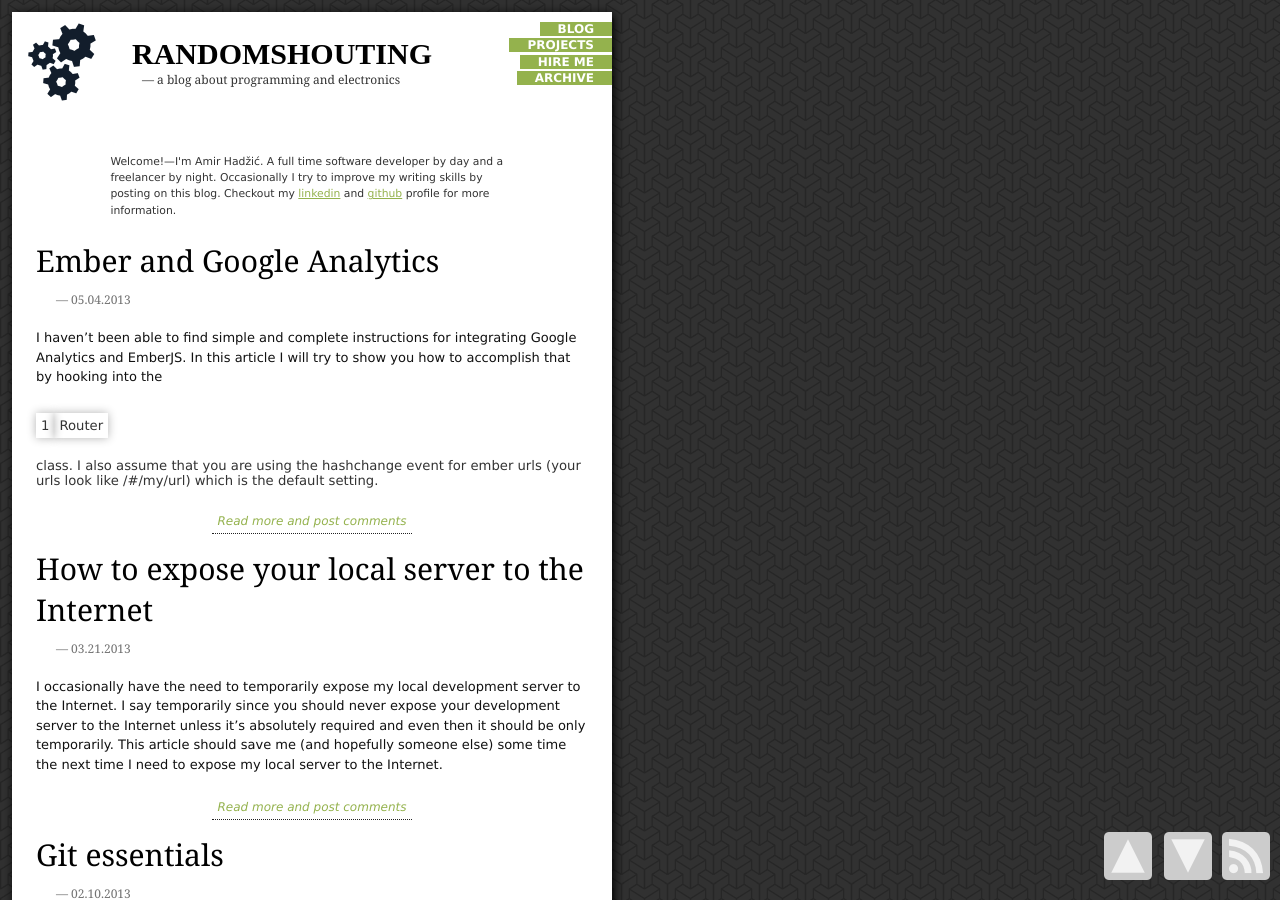
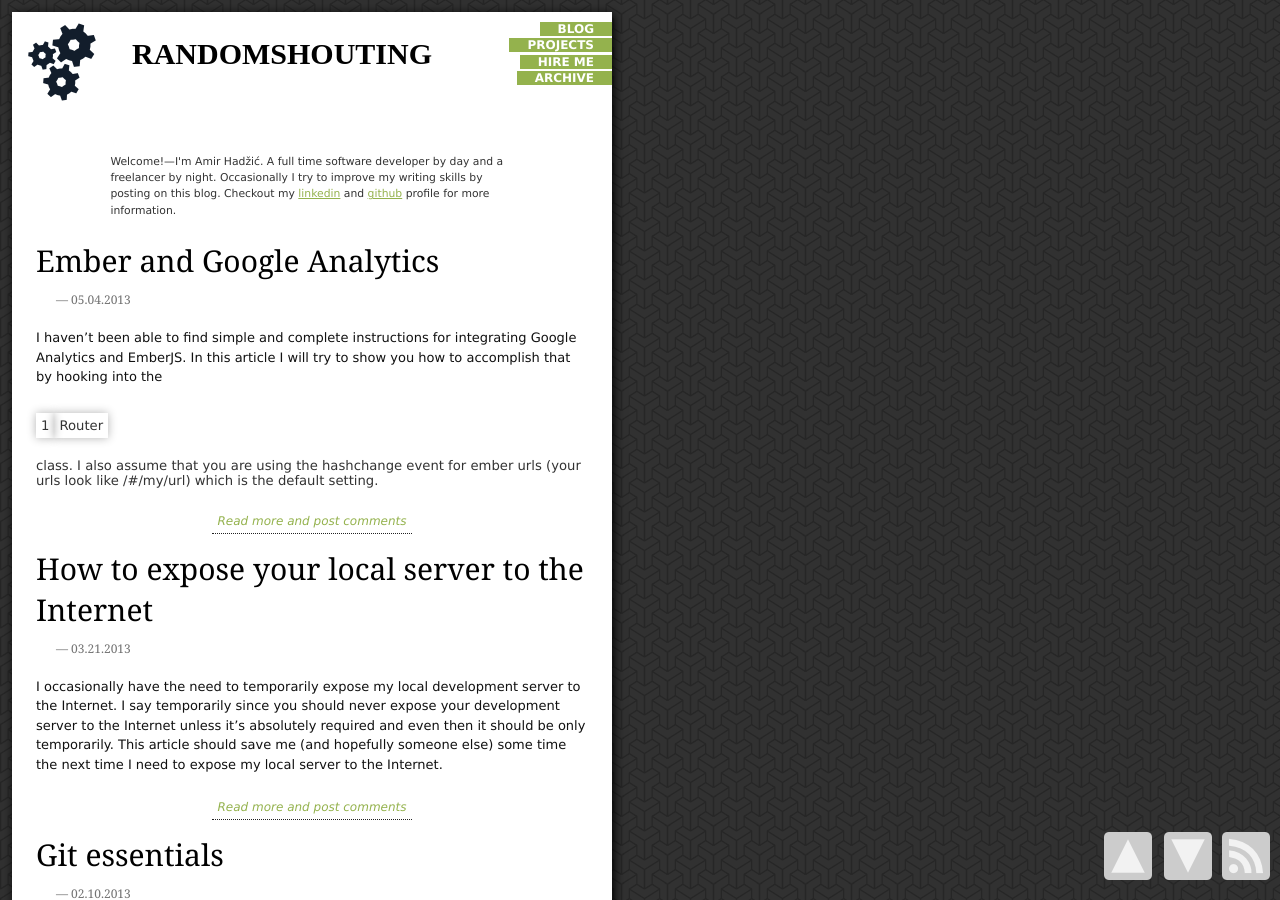
Before and after one commit to amir-hadzic/amir-hadzic.github.com, a Jekyll site: the page built from index.html, in a window 1280 px wide and 900 px high. Built offline with Jekyll 4.4.1, drawn with Linux system fonts in a browser that asks for light colours; some web fonts are replaced.

Commit message:
Remove subtitle

```diff
--- a/_layouts/default.html
+++ b/_layouts/default.html
@@ -41,7 +41,6 @@
             </div>
             <div style="float: right">
                 <a href="/"><h1>RANDOMSHOUTING</h1></a>
-                <h2>— a blog about programming and electronics</h2>
             </div>
         </div>
 
```
